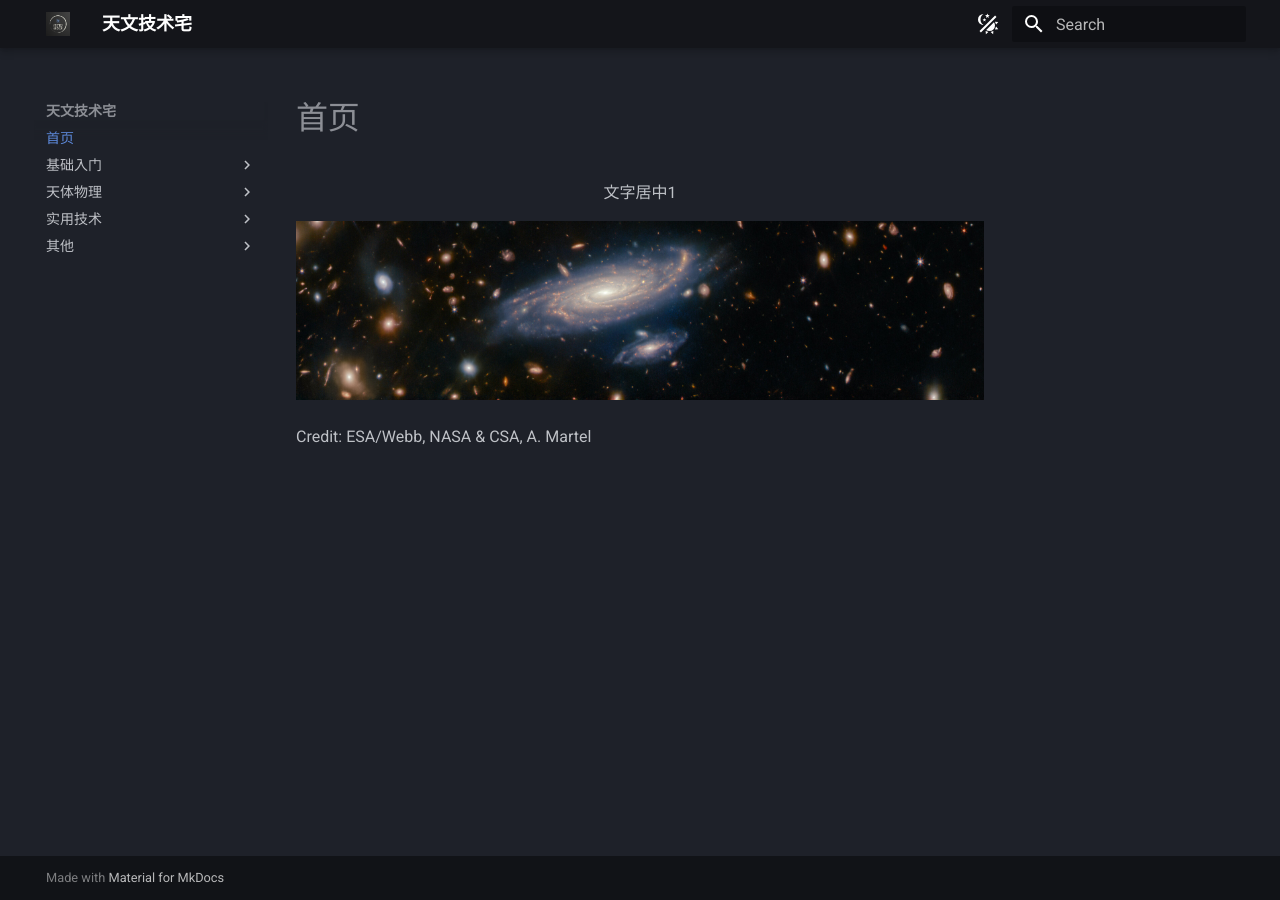
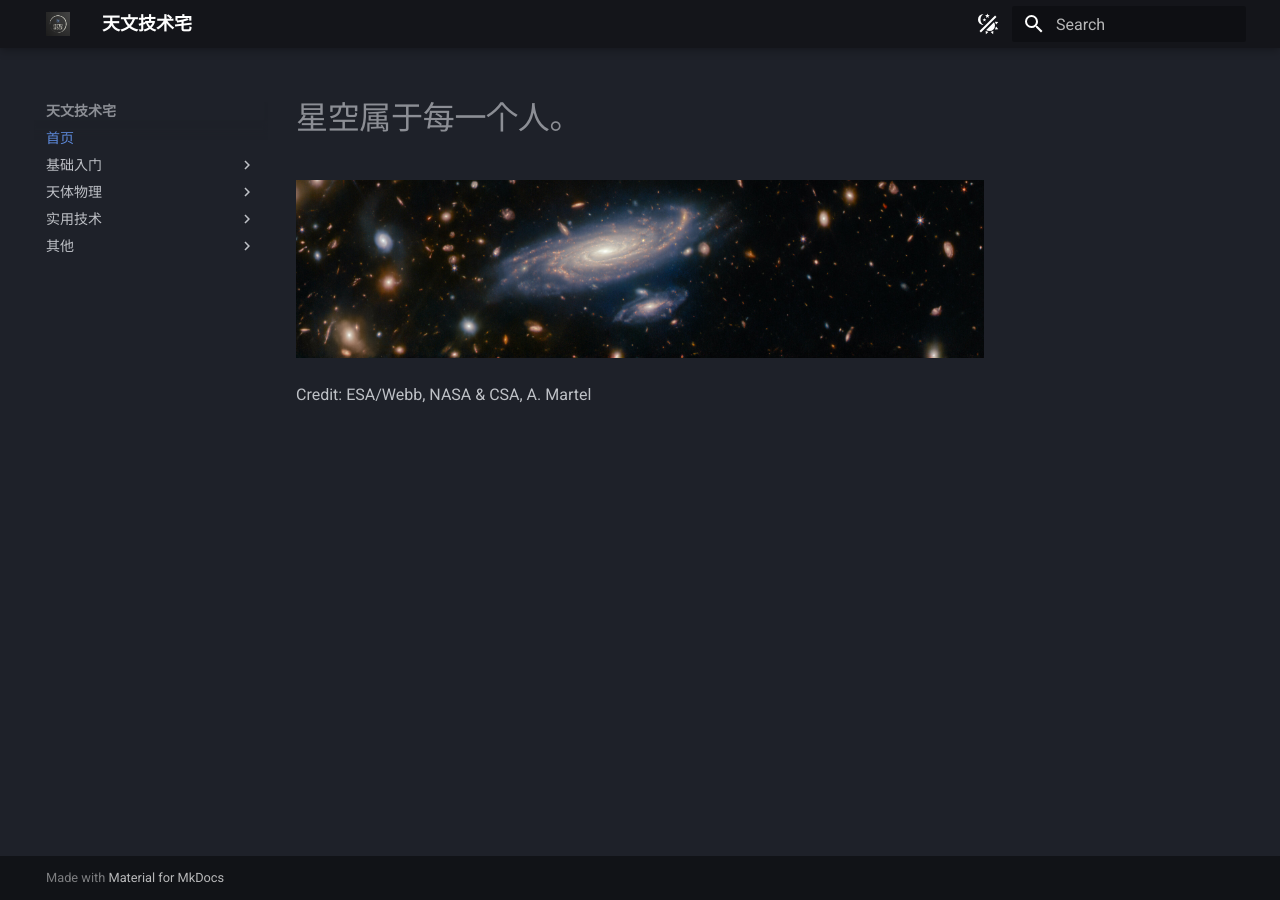
Before and after one commit to Charon-Astro/astrogeeker, an MkDocs documentation site: the page built from docs/index.md, in a window 1280 px wide. Built offline with MkDocs 1.6.1 and Material for MkDocs 9.7.7, drawn with Linux system fonts in a browser that asks for light colours.

Commit message:
Update index.md

```diff
--- a/docs/index.md
+++ b/docs/index.md
@@ -1,4 +1,4 @@
-<center>文字居中1</center>
+# 星空属于每一个人。
 
 ![alt 属性文本](assets/images/potm2301a.jpg)
 
```
